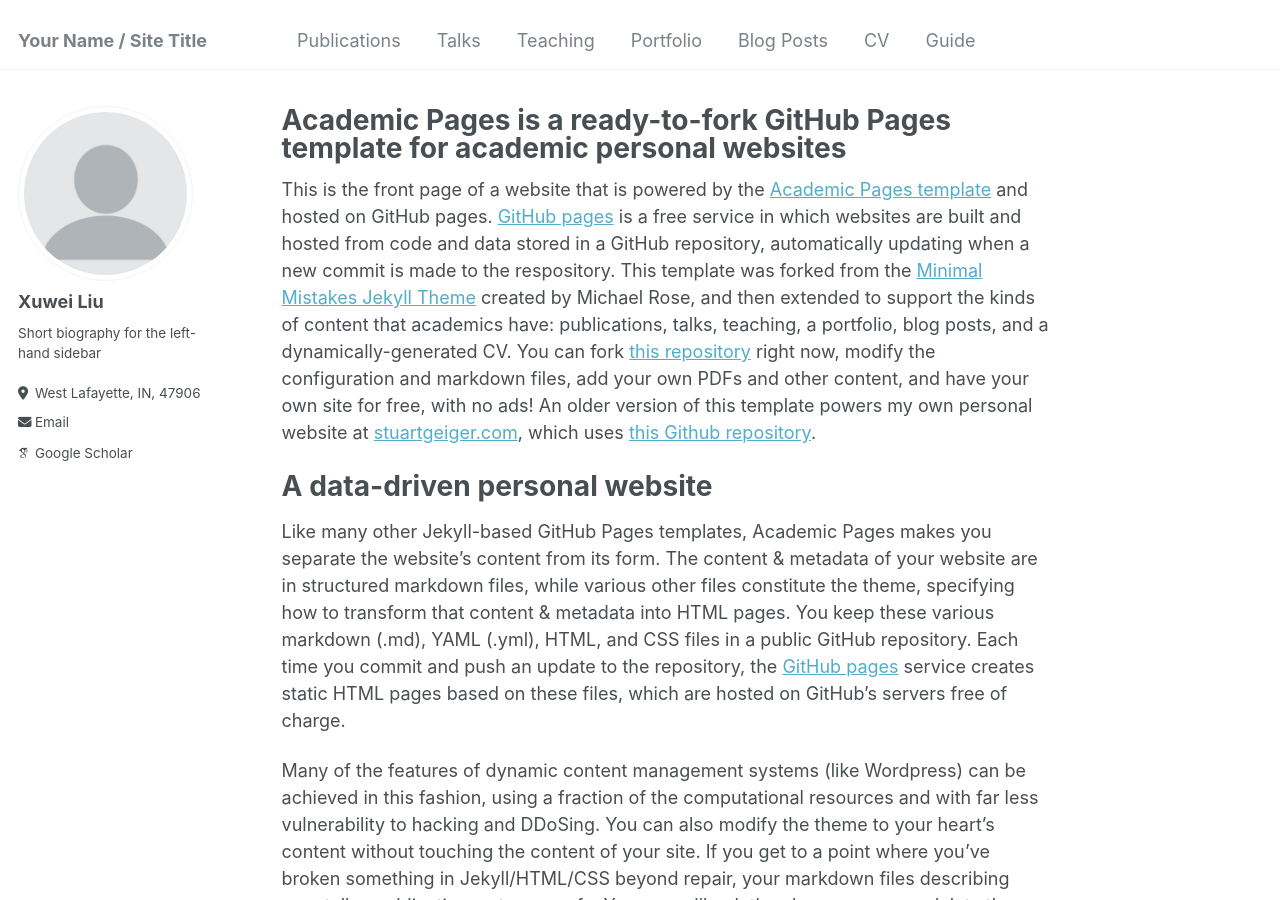
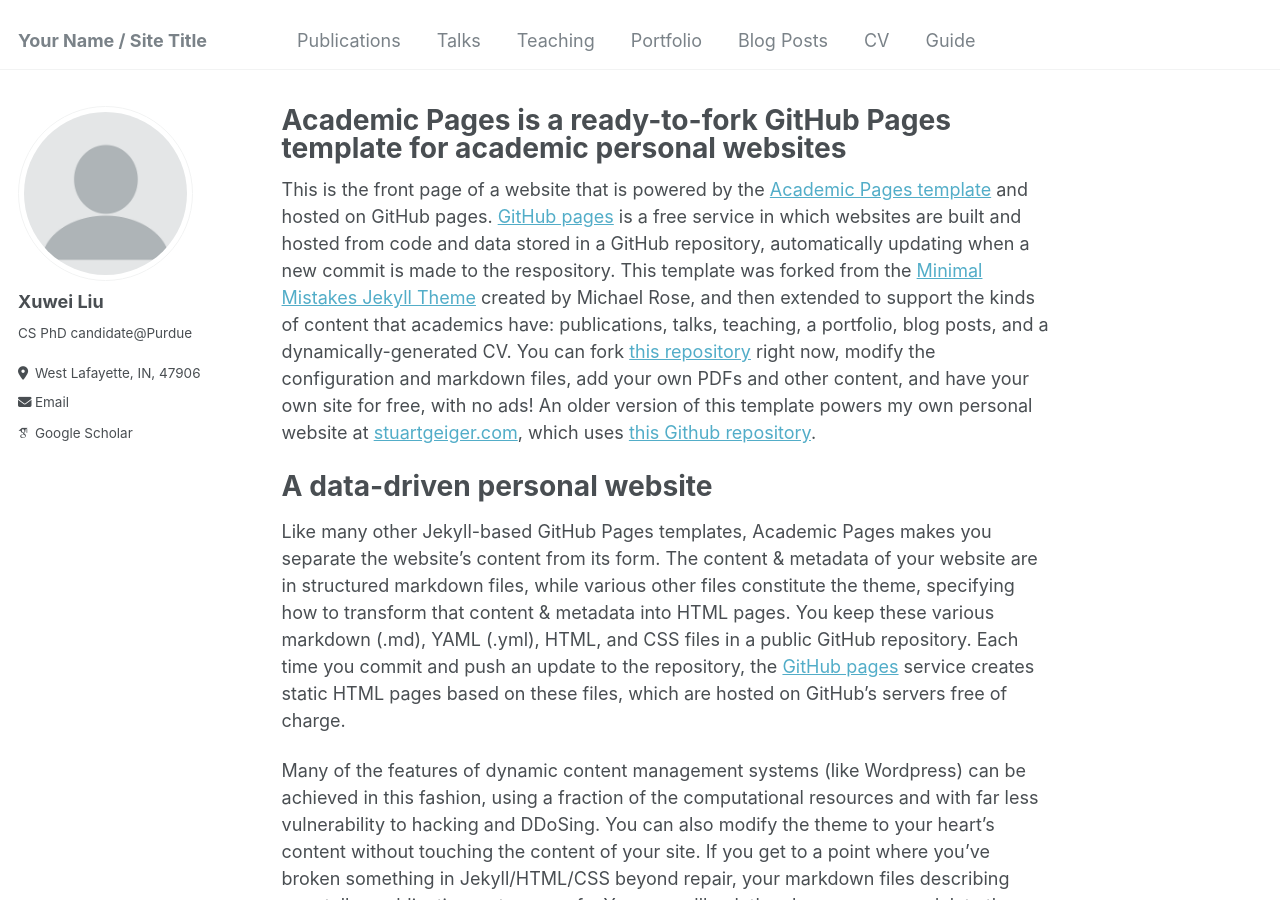
Before and after one commit to shellwayxw/shellwayxw.github.io, a Jekyll site: the page built from _pages/about.md, in a window 1280 px wide and 900 px high. Built offline with Jekyll 4.4.1, drawn with Linux system fonts in a browser that asks for light colours; some web fonts are replaced.

Commit message:
Update _config.yml

```diff
--- a/_config.yml
+++ b/_config.yml
@@ -23,8 +23,8 @@ author:
   # Biographic information
   avatar           : "profile.png"
   name             : "Xuwei Liu"
-  pronouns         : # example: ""
-  bio              : "Short biography for the left-hand sidebar"
+  pronouns         : # example:
+  bio              : "CS PhD candidate@Purdue"
   location         : "West Lafayette, IN, 47906"
   employer         :
   uri              : # URL
```
